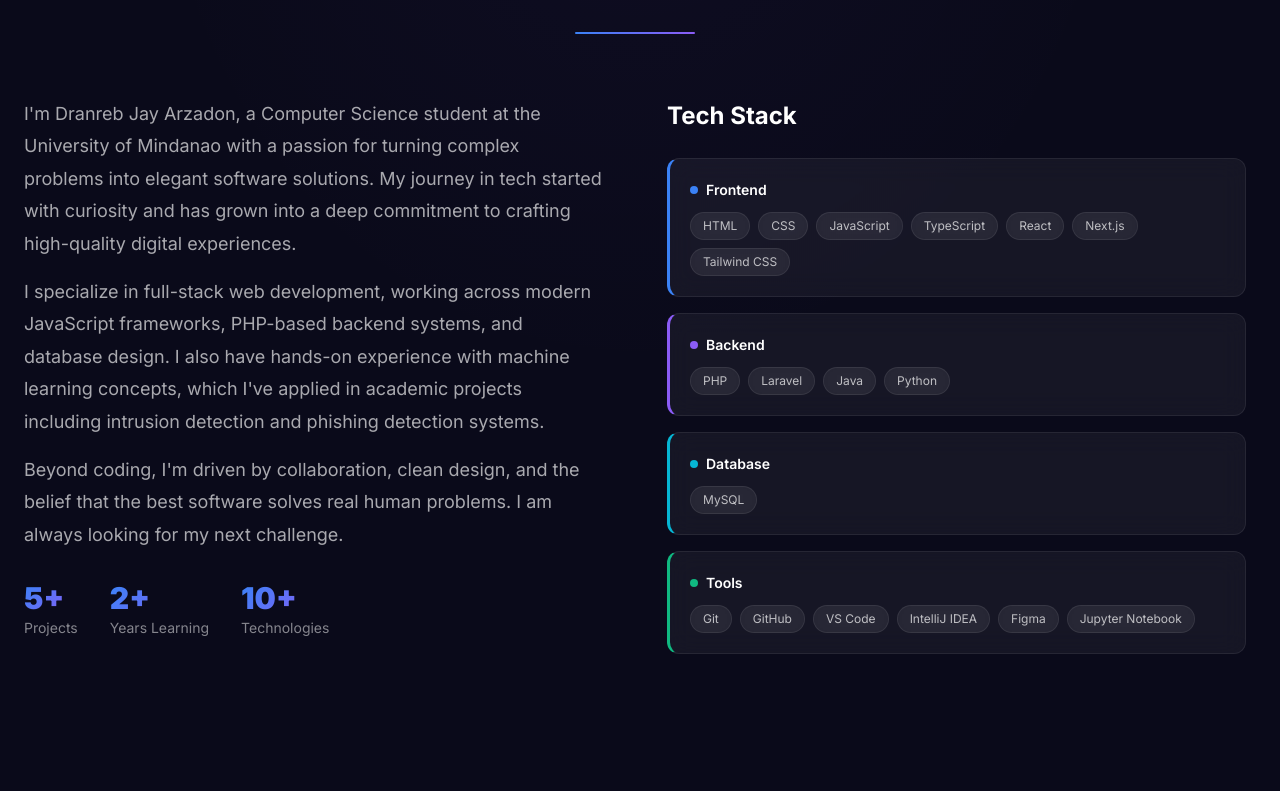
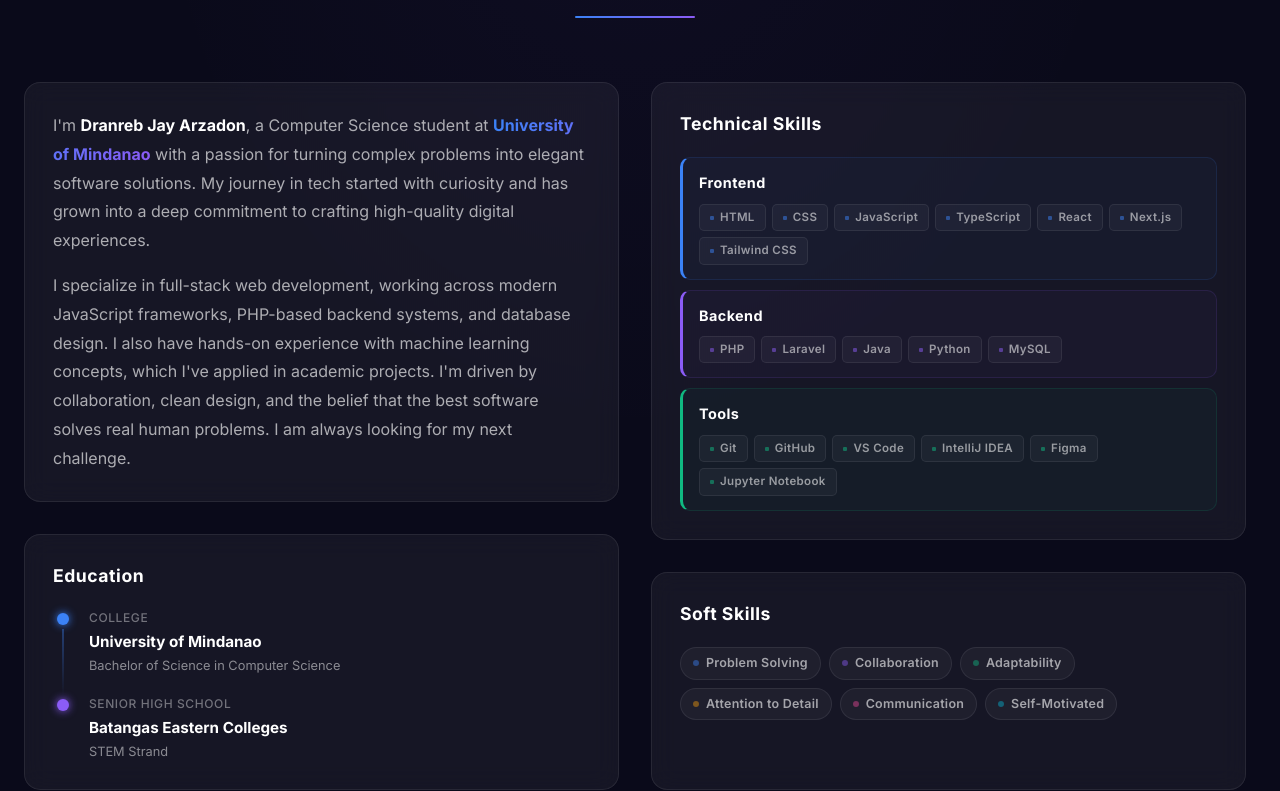
Before and after one commit to drnrbj/portfolio, a Next.js app: page / in a window 1280 px wide. Shown: the part 1016-1807 px from the top of the page. Built offline with nearby package versions, Linux system fonts and the light colour scheme.

Commit message:
partial changes to ui pt.5

```diff
--- a/components/About.jsx
+++ b/components/About.jsx
@@ -11,12 +11,7 @@ const SKILL_CATEGORIES = [
   {
     name: 'Backend',
     color: '#8B5CF6',
-    skills: ['PHP', 'Laravel', 'Java', 'Python'],
-  },
-  {
-    name: 'Database',
-    color: '#06B6D4',
-    skills: ['MySQL'],
+    skills: ['PHP', 'Laravel', 'Java', 'Python', 'MySQL'],
   },
   {
     name: 'Tools',
@@ -25,10 +20,28 @@ const SKILL_CATEGORIES = [
   },
 ];
 
-const STATS = [
-  { number: '5+', label: 'Projects' },
-  { number: '2+', label: 'Years Learning' },
-  { number: '10+', label: 'Technologies' },
+const SOFT_SKILLS = [
+  { label: 'Problem Solving', icon: '◈', color: '#3B82F6' },
+  { label: 'Collaboration', icon: '◈', color: '#8B5CF6' },
+  { label: 'Adaptability', icon: '◈', color: '#10B981' },
+  { label: 'Attention to Detail', icon: '◈', color: '#F59E0B' },
+  { label: 'Communication', icon: '◈', color: '#EC4899' },
+  { label: 'Self-Motivated', icon: '◈', color: '#06B6D4' },
+];
+
+const EDUCATION = [
+  {
+    level: 'College',
+    school: 'University of Mindanao',
+    detail: 'Bachelor of Science in Computer Science',
+    color: '#3B82F6',
+  },
+  {
+    level: 'Senior High School',
+    school: 'Batangas Eastern Colleges',
+    detail: 'STEM Strand',
+    color: '#8B5CF6',
+  },
 ];
 
 export default function About() {
@@ -81,13 +94,7 @@ export default function About() {
         <div style={{ textAlign: 'center', marginBottom: '64px' }}>
           <h2
             className="glow-text"
-            style={{
-              fontSize: '80px',
-              // fontSize: 'clamp(2rem, 4vw, 3rem)',
-              fontWeight: 800,
-              marginTop: '16px',
-              lineHeight: 1.2,
-            }}
+            style={{ fontSize: '80px', fontWeight: 800, margin: 0, lineHeight: 1.2 }}
           >
             About Me
           </h2>
@@ -109,129 +116,247 @@ export default function About() {
             margin: '0 auto',
             padding: '0 1.5rem',
             display: 'grid',
-            gap: '4rem',
-            alignItems: 'start',
+            gap: '2rem',
+            alignItems: 'stretch',
           }}
           className="about-grid"
         >
-          {/* LEFT — Biography */}
-          <div>
-            <div style={{ display: 'flex', flexDirection: 'column', gap: '1rem' }}>
-              {[
-                `I'm Dranreb Jay Arzadon, a Computer Science student at the University of Mindanao with a passion for turning complex problems into elegant software solutions. My journey in tech started with curiosity and has grown into a deep commitment to crafting high-quality digital experiences.`,
-                `I specialize in full-stack web development, working across modern JavaScript frameworks, PHP-based backend systems, and database design. I also have hands-on experience with machine learning concepts, which I've applied in academic projects including intrusion detection and phishing detection systems.`,
-                `Beyond coding, I'm driven by collaboration, clean design, and the belief that the best software solves real human problems. I am always looking for my next challenge.`,
-              ].map((para, i) => (
-                <p
-                  key={i}
+          {/* LEFT COLUMN */}
+          <div style={{ display: 'flex', flexDirection: 'column', gap: '2rem' }}>
+            {/* Biography card */}
+            <div
+              className="glass"
+              style={{
+                padding: '28px',
+                borderRadius: '16px',
+                border: '1px solid rgba(255,255,255,0.08)',
+                display: 'flex',
+                flexDirection: 'column',
+                gap: '1rem',
+              }}
+            >
+              <p style={{ color: 'rgba(255,255,255,0.65)', fontSize: '16px', lineHeight: 1.8, margin: 0 }}>
+                I'm{' '}
+                <span style={{ color: '#fff', fontWeight: 700 }}>Dranreb Jay Arzadon</span>
+                , a Computer Science student at{' '}
+                <span
                   style={{
-                    color: 'rgba(255,255,255,0.65)',
-                    fontSize: '18px',
-                    lineHeight: 1.8,
+                    fontWeight: 700,
+                    background: 'linear-gradient(90deg, #3B82F6, #8B5CF6)',
+                    WebkitBackgroundClip: 'text',
+                    WebkitTextFillColor: 'transparent',
+                    backgroundClip: 'text',
                   }}
                 >
-                  {para}
-                </p>
-              ))}
+                  University of Mindanao
+                </span>{' '}
+                with a passion for turning complex problems into elegant software solutions.
+                My journey in tech started with curiosity and has grown into a deep commitment
+                to crafting high-quality digital experiences.
+              </p>
+
+              <p style={{ color: 'rgba(255,255,255,0.65)', fontSize: '16px', lineHeight: 1.8, margin: 0 }}>
+                I specialize in full-stack web development, working across modern JavaScript
+                frameworks, PHP-based backend systems, and database design. I also have
+                hands-on experience with machine learning concepts, which I've applied in
+                academic projects. I'm driven by collaboration, clean design, and the belief that
+                the best software solves real human problems. I am always looking for my next
+                challenge.
+              </p>
             </div>
 
-            {/* Stats row */}
+            {/* Education card */}
             <div
+              className="glass"
               style={{
-                display: 'flex',
-                gap: '2rem',
-                marginTop: '32px',
-                flexWrap: 'wrap',
+                padding: '28px',
+                borderRadius: '16px',
+                border: '1px solid rgba(255,255,255,0.08)',
+                flex: 1,
               }}
             >
-              {STATS.map(({ number, label }) => (
-                <div key={label}>
-                  <div
-                    className="glow-text"
-                    style={{ fontSize: '1.875rem', fontWeight: 900, lineHeight: 1 }}
-                  >
-                    {number}
+              <h3
+                style={{
+                  fontSize: '1.1rem',
+                  fontWeight: 700,
+                  color: '#fff',
+                  margin: '0 0 20px 0',
+                  letterSpacing: '0.03em',
+                }}
+              >
+                Education
+              </h3>
+              <div style={{ display: 'flex', flexDirection: 'column' }}>
+                {EDUCATION.map((edu, i) => (
+                  <div key={edu.level} style={{ display: 'flex', gap: '16px' }}>
+                    {/* Timeline dot + line */}
+                    <div
+                      style={{
+                        display: 'flex',
+                        flexDirection: 'column',
+                        alignItems: 'center',
+                        width: 20,
+                        flexShrink: 0,
+                      }}
+                    >
+                      <div
+                        style={{
+                          width: 12,
+                          height: 12,
+                          borderRadius: '50%',
+                          background: edu.color,
+                          boxShadow: `0 0 8px ${edu.color}`,
+                          flexShrink: 0,
+                          marginTop: 4,
+                        }}
+                      />
+                      {i < EDUCATION.length - 1 && (
+                        <div
+                          style={{
+                            width: 2,
+                            flex: 1,
+                            minHeight: 32,
+                            background: `linear-gradient(180deg, ${edu.color}60, transparent)`,
+                            marginTop: 4,
+                          }}
+                        />
+                      )}
+                    </div>
+                    {/* Content */}
+                    <div style={{ paddingBottom: i < EDUCATION.length - 1 ? '20px' : 0 }}>
+                      <div
+                        style={{
+                          fontSize: '0.75rem',
+                          color: 'rgba(255,255,255,0.4)',
+                          fontWeight: 500,
+                          letterSpacing: '0.05em',
+                          textTransform: 'uppercase',
+                          marginBottom: 4,
+                        }}
+                      >
+                        {edu.level}
+                      </div>
+                      <div
+                        style={{ color: '#fff', fontWeight: 700, fontSize: '0.95rem', marginBottom: 2 }}
+                      >
+                        {edu.school}
+                      </div>
+                      <div style={{ color: 'rgba(255,255,255,0.5)', fontSize: '0.8rem' }}>
+                        {edu.detail}
+                      </div>
+                    </div>
                   </div>
-                  <div
-                    style={{
-                      color: 'rgba(255,255,255,0.5)',
-                      fontSize: '0.875rem',
-                      marginTop: '4px',
-                    }}
-                  >
-                    {label}
-                  </div>
-                </div>
-              ))}
+                ))}
+              </div>
             </div>
           </div>
 
-          {/* RIGHT — Tech Stack */}
-          <div>
-            <h3
+          {/* RIGHT COLUMN — Two stacked cards matching left column height */}
+          <div style={{ display: 'flex', flexDirection: 'column', gap: '2rem' }}>
+
+            {/* Technical Skills card */}
+            <div
+              className="glass"
               style={{
-                fontSize: '1.5rem',
-                fontWeight: 700,
-                color: '#fff',
-                marginBottom: '24px',
+                padding: '28px',
+                borderRadius: '16px',
+                border: '1px solid rgba(255,255,255,0.08)',
+                display: 'flex',
+                flexDirection: 'column',
               }}
             >
-              Tech Stack
-            </h3>
-
-            {SKILL_CATEGORIES.map((category) => (
-              <div
-                key={category.name}
-                className="glass"
+              <h3
                 style={{
-                  padding: '20px',
-                  marginBottom: '16px',
-                  borderRadius: '12px',
-                  borderLeft: `3px solid ${category.color}`,
+                  fontSize: '1.1rem',
+                  fontWeight: 700,
+                  color: '#fff',
+                  margin: '0 0 20px 0',
+                  letterSpacing: '0.03em',
                 }}
               >
-                {/* Category header */}
-                <div style={{ display: 'flex', alignItems: 'center', gap: '8px' }}>
+                Technical Skills
+              </h3>
+
+              <div style={{ display: 'flex', flexDirection: 'column', gap: '10px' }}>
+                {SKILL_CATEGORIES.map((category) => (
                   <div
+                    key={category.name}
                     style={{
-                      width: 8,
-                      height: 8,
-                      background: category.color,
-                      borderRadius: '50%',
-                      flexShrink: 0,
-                    }}
-                  />
-                  <span
-                    style={{
-                      color: '#fff',
-                      fontWeight: 600,
-                      fontSize: '0.875rem',
+                      padding: '14px 16px',
+                      borderRadius: '10px',
+                      background: `${category.color}09`,
+                      border: `1px solid ${category.color}22`,
+                      borderLeft: `3px solid ${category.color}`,
                     }}
                   >
-                    {category.name}
-                  </span>
-                </div>
+                    {/* Category header */}
+                    <div
+                      style={{
+                        display: 'flex',
+                        alignItems: 'center',
+                        gap: '10px',
+                        marginBottom: '10px',
+                      }}
+                    >
+                      <span
+                        style={{
+                          color: '#fff',
+                          fontWeight: 700,
+                          fontSize: '0.9rem',
+                          letterSpacing: '0.03em',
+                        }}
+                      >
+                        {category.name}
+                      </span>
+                    </div>
 
-                {/* Skill pills */}
-                <div
-                  style={{
-                    display: 'flex',
-                    flexWrap: 'wrap',
-                    gap: '8px',
-                    marginTop: '12px',
-                  }}
-                >
-                  {category.skills.map((skill) => (
-                    <SkillPill key={skill} skill={skill} />
-                  ))}
-                </div>
+                    {/* Skill chips */}
+                    <div style={{ display: 'flex', flexWrap: 'wrap', gap: '6px' }}>
+                      {category.skills.map((skill) => (
+                        <SkillChip key={skill} skill={skill} color={category.color} />
+                      ))}
+                    </div>
+                  </div>
+                ))}
               </div>
-            ))}
+            </div>
+
+            {/* Soft Skills + Quote card */}
+            <div
+              className="glass"
+              style={{
+                padding: '28px',
+                borderRadius: '16px',
+                border: '1px solid rgba(255,255,255,0.08)',
+                flex: 1,
+                display: 'flex',
+                flexDirection: 'column',
+                gap: '20px',
+              }}
+            >
+              <h3
+                style={{
+                  fontSize: '1.1rem',
+                  fontWeight: 700,
+                  color: '#fff',
+                  margin: 0,
+                  letterSpacing: '0.03em',
+                }}
+              >
+                Soft Skills
+              </h3>
+
+              {/* Soft skill chips */}
+              <div style={{ display: 'flex', flexWrap: 'wrap', gap: '8px' }}>
+                {SOFT_SKILLS.map((s) => (
+                  <SoftSkillChip key={s.label} label={s.label} color={s.color} />
+                ))}
+              </div>
+            </div>
           </div>
         </div>
       </div>
 
-      {/* Responsive grid breakpoint */}
       <style>{`
         .about-grid {
           grid-template-columns: 1fr;
@@ -246,24 +371,84 @@ export default function About() {
   );
 }
 
-function SkillPill({ skill }) {
+function SkillChip({ skill, color }) {
   const [hovered, setHovered] = useState(false);
   return (
     <span
-      className="glass"
       onMouseEnter={() => setHovered(true)}
       onMouseLeave={() => setHovered(false)}
       style={{
-        padding: '4px 12px',
-        fontSize: '0.75rem',
-        borderRadius: '9999px',
-        color: hovered ? '#fff' : 'rgba(255,255,255,0.7)',
-        borderColor: hovered ? 'rgba(59,130,246,0.5)' : undefined,
-        transition: 'all 0.2s',
+        display: 'inline-flex',
+        alignItems: 'center',
+        gap: '6px',
+        padding: '4px 10px',
+        fontSize: '0.72rem',
+        borderRadius: '5px',
+        color: hovered ? '#fff' : 'rgba(255,255,255,0.55)',
+        background: hovered ? `${color}1e` : 'rgba(255,255,255,0.04)',
+        border: `1px solid ${hovered ? `${color}55` : 'rgba(255,255,255,0.07)'}`,
+        fontWeight: 600,
+        letterSpacing: '0.03em',
+        transition: 'all 0.15s ease',
         cursor: 'default',
+        transform: hovered ? 'translateY(-1px)' : 'none',
+        boxShadow: hovered ? `0 4px 10px ${color}28` : 'none',
+        userSelect: 'none',
       }}
     >
+      <span
+        style={{
+          width: 4,
+          height: 4,
+          borderRadius: '1px',
+          background: hovered ? color : `${color}80`,
+          flexShrink: 0,
+          transition: 'background 0.15s ease',
+        }}
+      />
       {skill}
     </span>
   );
 }
+
+function SoftSkillChip({ label, color }) {
+  const [hovered, setHovered] = useState(false);
+  return (
+    <span
+      onMouseEnter={() => setHovered(true)}
+      onMouseLeave={() => setHovered(false)}
+      style={{
+        display: 'inline-flex',
+        alignItems: 'center',
+        gap: '7px',
+        padding: '6px 12px',
+        fontSize: '0.78rem',
+        borderRadius: '20px',
+        color: hovered ? '#fff' : 'rgba(255,255,255,0.6)',
+        background: hovered ? `${color}18` : 'rgba(255,255,255,0.04)',
+        border: `1px solid ${hovered ? `${color}50` : 'rgba(255,255,255,0.08)'}`,
+        fontWeight: 600,
+        letterSpacing: '0.02em',
+        transition: 'all 0.15s ease',
+        cursor: 'default',
+        transform: hovered ? 'translateY(-1px)' : 'none',
+        boxShadow: hovered ? `0 4px 12px ${color}22` : 'none',
+        userSelect: 'none',
+      }}
+    >
+      {/* Pill dot */}
+      <span
+        style={{
+          width: 6,
+          height: 6,
+          borderRadius: '50%',
+          background: hovered ? color : `${color}70`,
+          flexShrink: 0,
+          transition: 'background 0.15s ease',
+          boxShadow: hovered ? `0 0 6px ${color}` : 'none',
+        }}
+      />
+      {label}
+    </span>
+  );
+}
```
